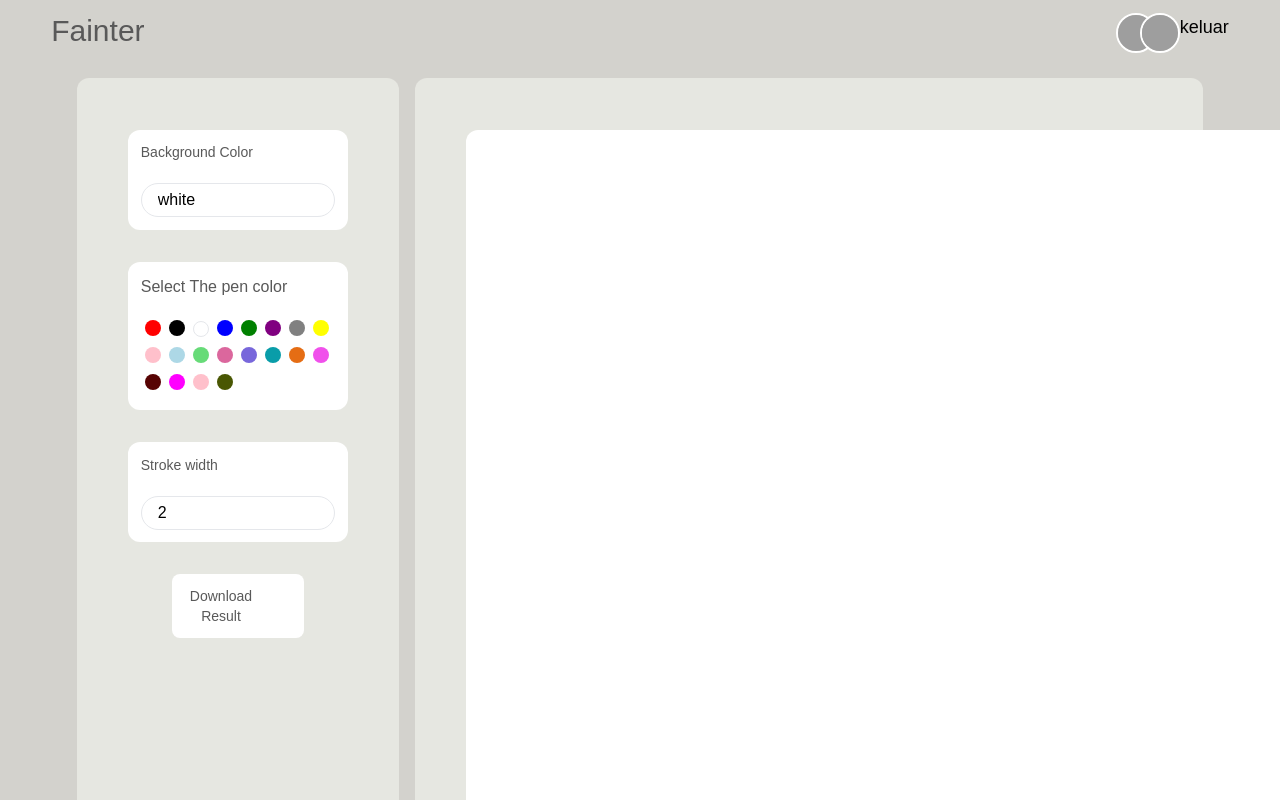
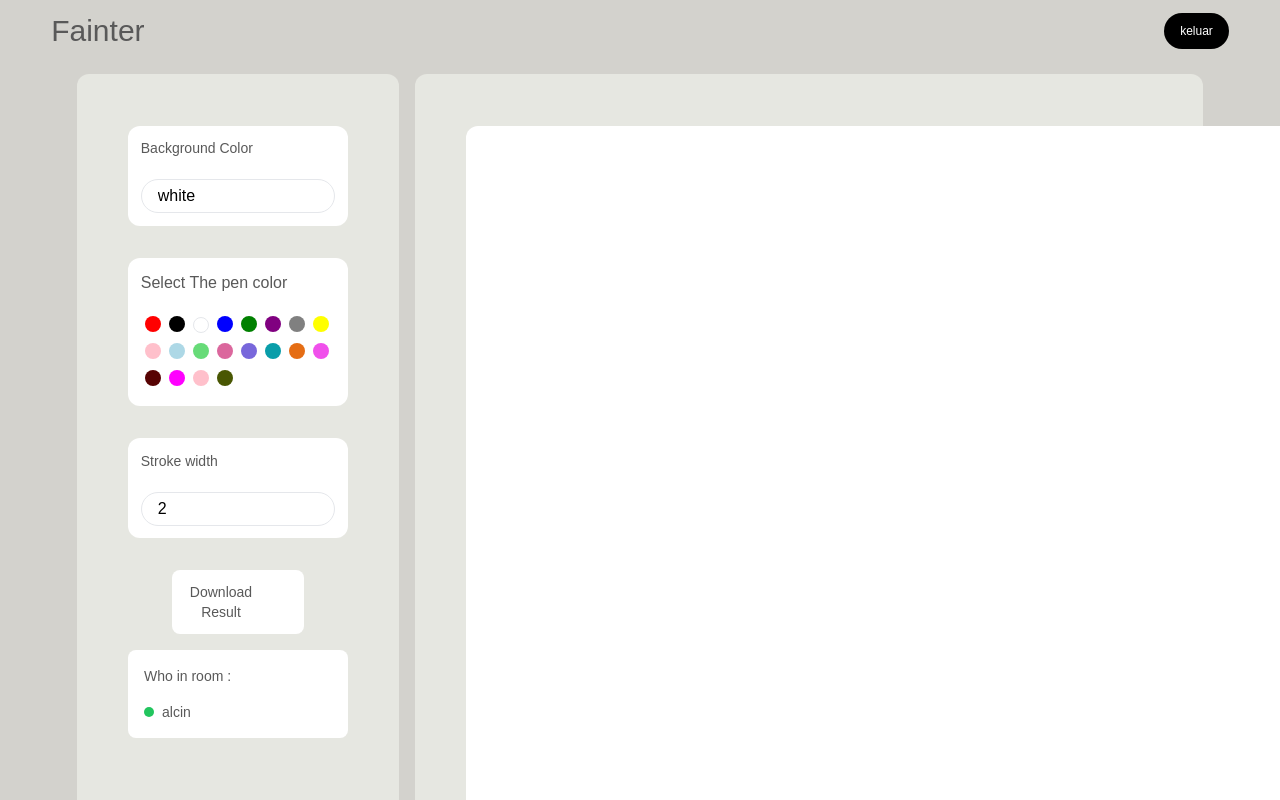
Before and after one commit to palveeen22/canva-contributor, a React (Vite) app in the folder client/: page / in a window 1280 px wide. Shown: the top 800 px of the page. Built offline with nearby package versions, Linux system fonts and the light colour scheme; no server answers; grey boxes are pictures that could not be loaded; some icons are missing.

Commit message:
feat:added who login

```diff
--- a/client/src/components/Navbar.jsx
+++ b/client/src/components/Navbar.jsx
@@ -13,7 +13,7 @@ const Navbar = () => {
       <div className="flex justify-between">
         <h3 className="font-light text-[#595959]">Fainter</h3>
         <div className="flex">
-          <>
+          {/* <>
             <div className="flex -space-x-4 rtl:space-x-reverse">
               <img
                 className="w-10 h-10 border-2 border-white rounded-full dark:border-gray-800 object-cover"
@@ -26,8 +26,13 @@ const Navbar = () => {
                 alt=""
               />
             </div>
-          </>
-          <p onClick={handleLogout}>keluar</p>
+          </> */}
+          <button
+            onClick={handleLogout}
+            className="px-4 hover:rounded-xl bg-black text-white font-extralight text-xs rounded-full"
+          >
+            keluar
+          </button>
         </div>
       </div>
     </nav>
--- a/client/src/components/customHook.jsx
+++ b/client/src/components/customHook.jsx
@@ -5,7 +5,6 @@ import io from "socket.io-client";
 
 const useOnDraw = () => {
   const [email, setEmail] = useState(null);
-  console.log(email, "<===");
 
   const canvaRef = useRef(null);
   const dispatch = useDispatch();
--- a/client/src/pages/Home/Paint.jsx
+++ b/client/src/pages/Home/Paint.jsx
@@ -8,6 +8,13 @@ const Paint = () => {
       <section className="w-full flex justify-between gap-4 bg-[#d3d2cd] paddingX paddingYShorter3 pb-10">
         <div className="w-[30%] gap-4 rounded-xl bg-[#e6e7e1] paddingXShorter paddingYShorter flex flex-col items-center">
           <Toolbox />
+          <div className="bg-white w-full rounded-lg p-4 flex flex-col gap-4">
+            <p className="text-sm text-[#595959] font-normal">Who in room :</p>
+            <div className="flex justify-start items-center">
+              <p className="h-2.5 w-2.5 rounded-full bg-green-500 me-2"></p>
+              <p className="text-sm text-[#595959] font-normal">alcin</p>
+            </div>
+          </div>
         </div>
         {/* canvas here */}
         <div className="w-[70%] rounded-xl bg-[#e6e7e1] paddingXShorter paddingYShorter">
```
Also changed, not shown: 1 other file (tests, documents, lock files or other folders).
